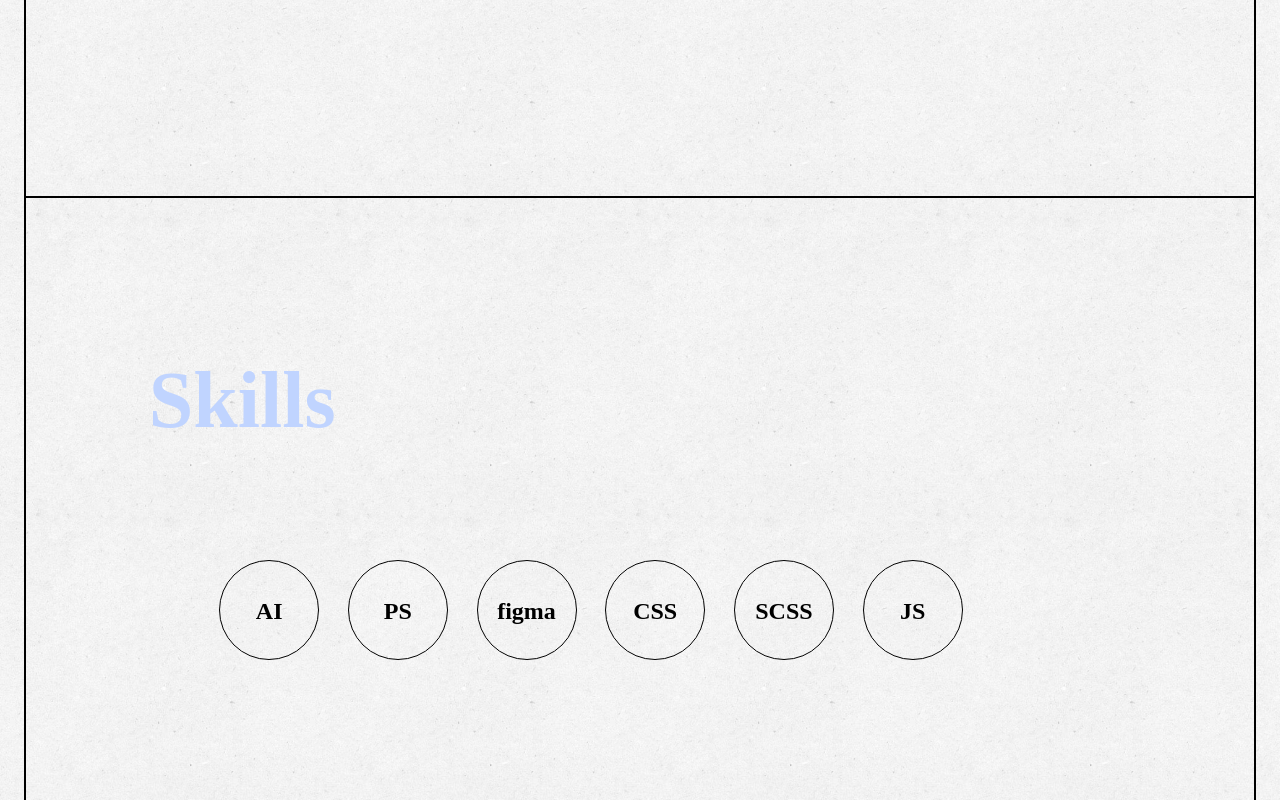
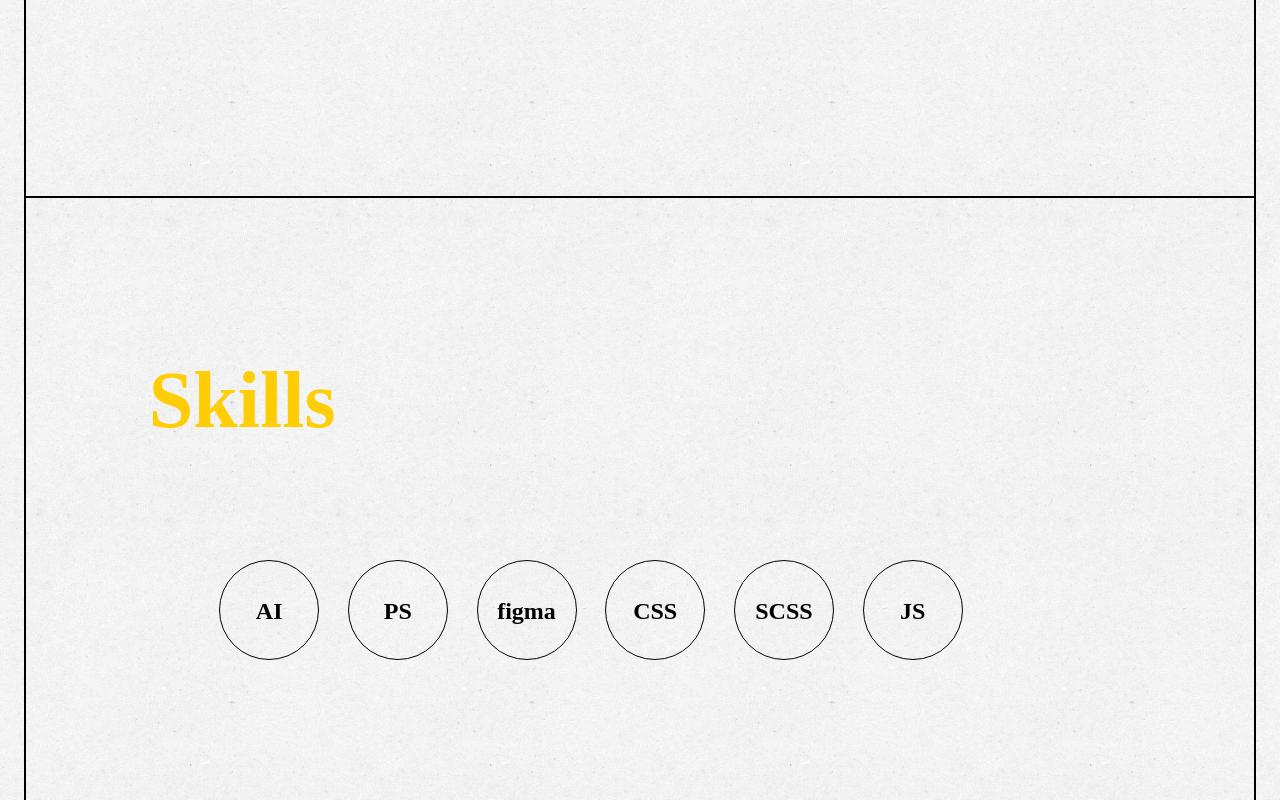
Before and after one commit to tzubee0410/portfolio, a plain HTML site: page index.html in a window 1280 px wide. In both pictures the pointer is over the element "Skills". Shown: the part 1962-2762 px from the top of the page. Drawn offline with nearby package versions, Linux system fonts and the light colour scheme; a web font is replaced by a local one.

Commit message:
Add files via upload
修改 skill 顏色

```diff
--- a/index.html
+++ b/index.html
@@ -35,7 +35,7 @@
 }
 
 .skill-wrapper2 .title:hover {
-  color: #C0D4FF;
+  color: #ffcd05;
   transition: .5s;
 }
 
```
